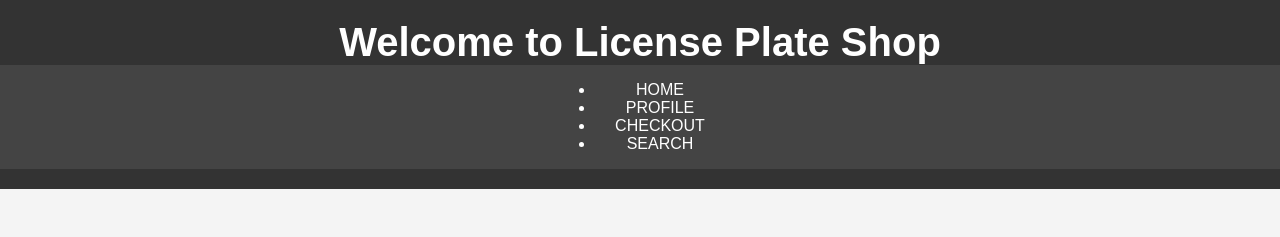
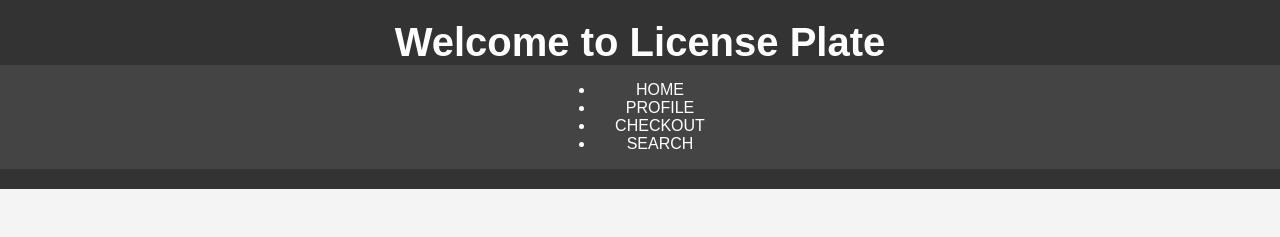
Before and after one commit to Azzam65/IS499, a Django app: page / in a window 1280 px wide. Shown: the top 237 px of the page. Run offline with Django 5.2, Linux system fonts and the light colour scheme.

Commit message:
nothing important

```diff
--- a/capstone/LPS/templates/landingpage.html
+++ b/capstone/LPS/templates/landingpage.html
@@ -9,7 +9,7 @@
 </head>
 <body>
     <header>
-        <h1>Welcome to License Plate Shop</h1>
+        <h1>Welcome to License Plate </h1>
         <nav>
             <ul>
                 <li><a href="{% url 'landingpage' %}">Home</a></li>
@@ -25,13 +25,13 @@
             <div class="product">
                 <img src="{% static 'images/plate1.jpg' %}" alt="License Plate 1">
                 <p>License Plate 1</p>
-                <p>$19.99</p>
+                <p>$19.20</p>
                 <button>Add to Cart</button>
             </div>
         </section>
     </main>
     <footer>
-        <p>&copy; 2023 License Plate Shop. All rights reserved.</p>
+        <p>&copy; 2025 License Plate Shop. All rights reserved.</p>
     </footer>
 </body>
 </html>
```
